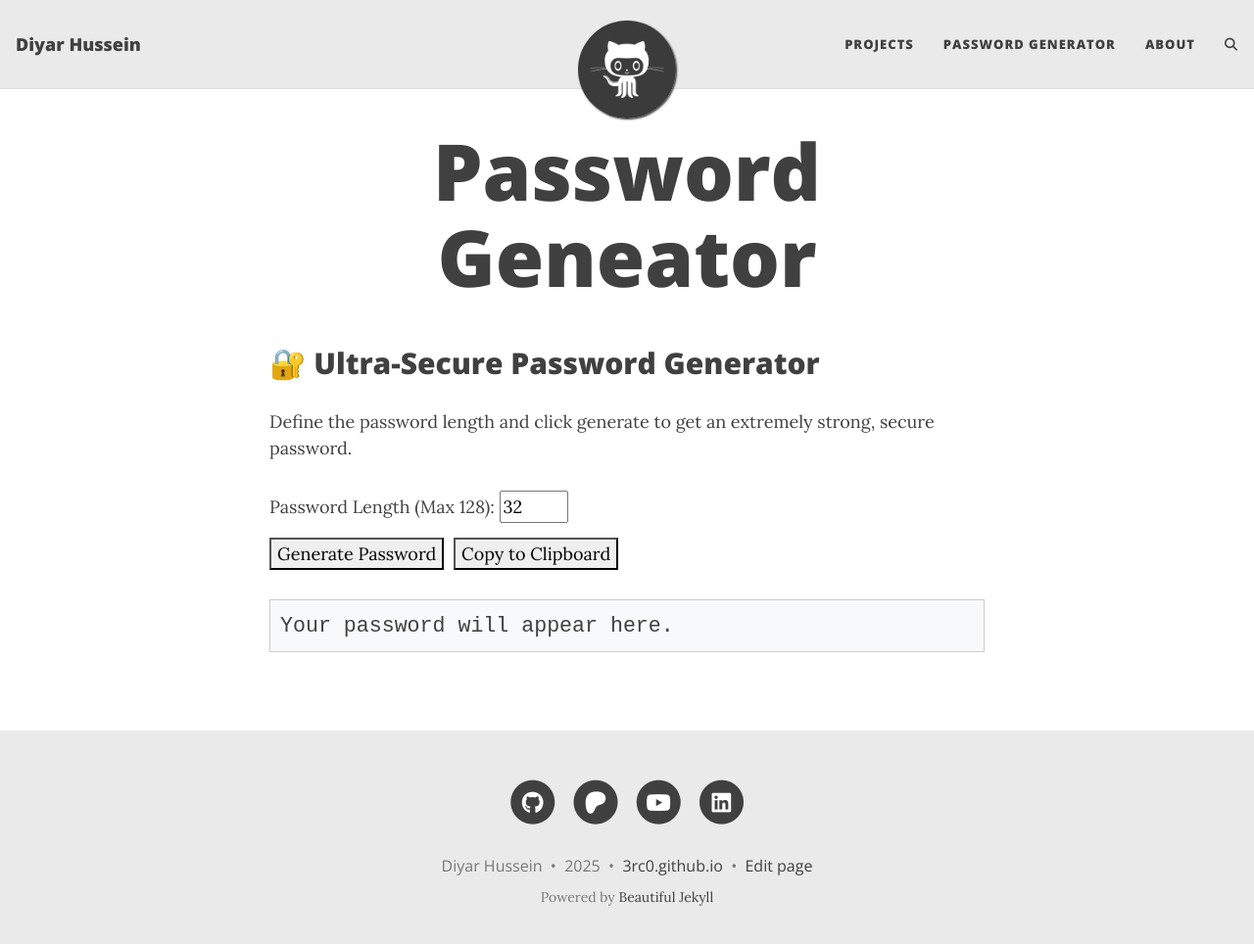
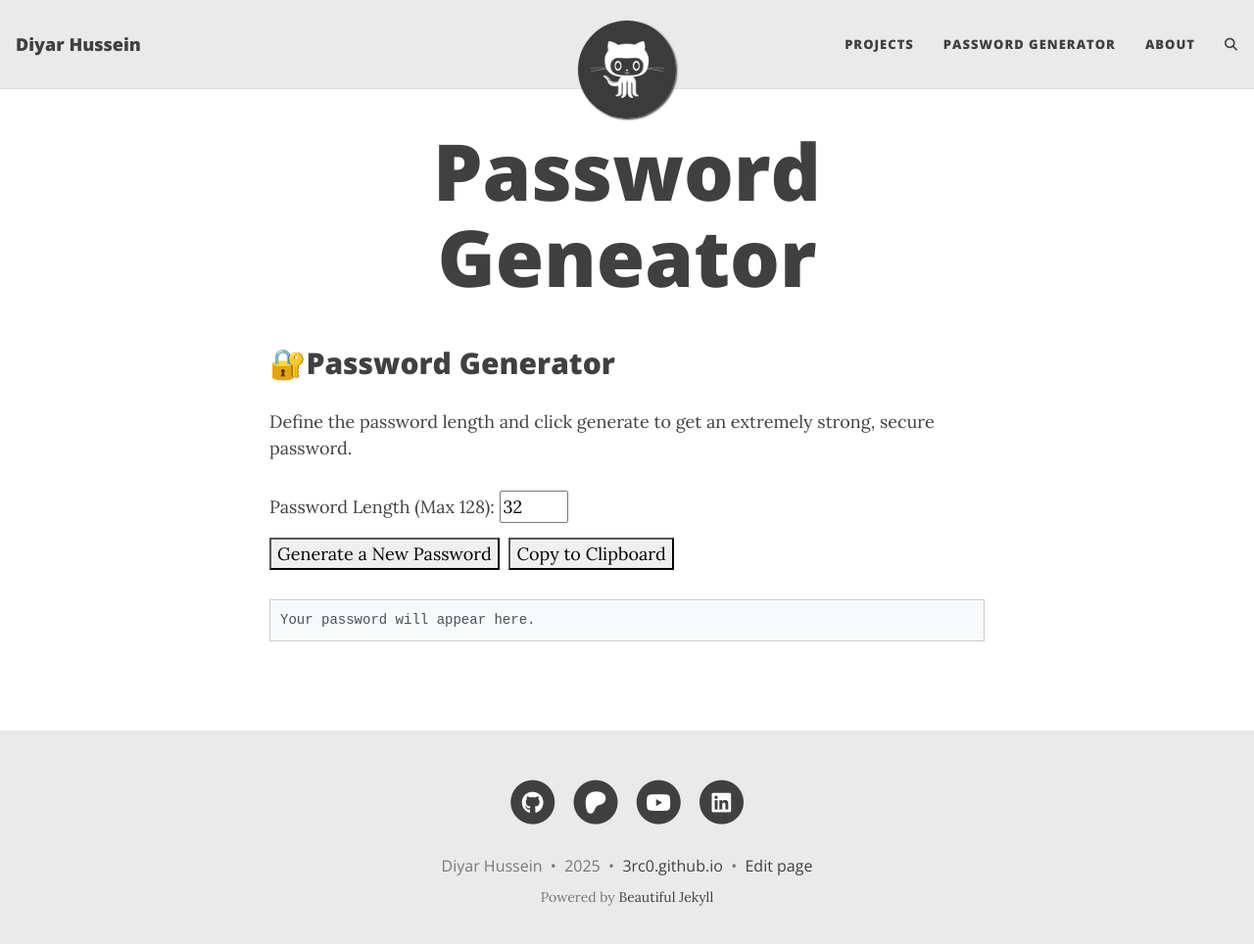
Before and after one commit to 3rc0/3rc0.github.io, a Jekyll site: the page built from pages/password-generator.md, in a window 1280 px wide and 977 px high. Shown: the top 964 px of the window at 98% size. Built offline with Jekyll 4.4.1, drawn with Linux system fonts in a browser that asks for light colours; comment, search, counter and statistics services are not loaded.

Commit message:
Updated color of font for hit of password box

```diff
--- a/pages/password-generator.md
+++ b/pages/password-generator.md
@@ -27,16 +27,16 @@
 }
 </style>
 
-<h2>🔐 Ultra-Secure Password Generator</h2>
+<h2>🔐Password Generator</h2>
 <p>Define the password length and click generate to get an extremely strong, secure password.</p>
 
 <label for="length">Password Length (Max 128):</label>
 <input type="number" id="length" min="8" max="128" value="32">
 <br>
-<button onclick="generatePassword()">Generate Password</button>
+<button onclick="generatePassword()">Generate a New Password</button>
 <button onclick="copyPassword()">Copy to Clipboard</button>
 
-<p id="password-box">Your password will appear here.</p>
+<p id="password-box" style="font-size: 14px; color: #495057;">Your password will appear here.</p>
 
 <script>
 function generatePassword() {
```
